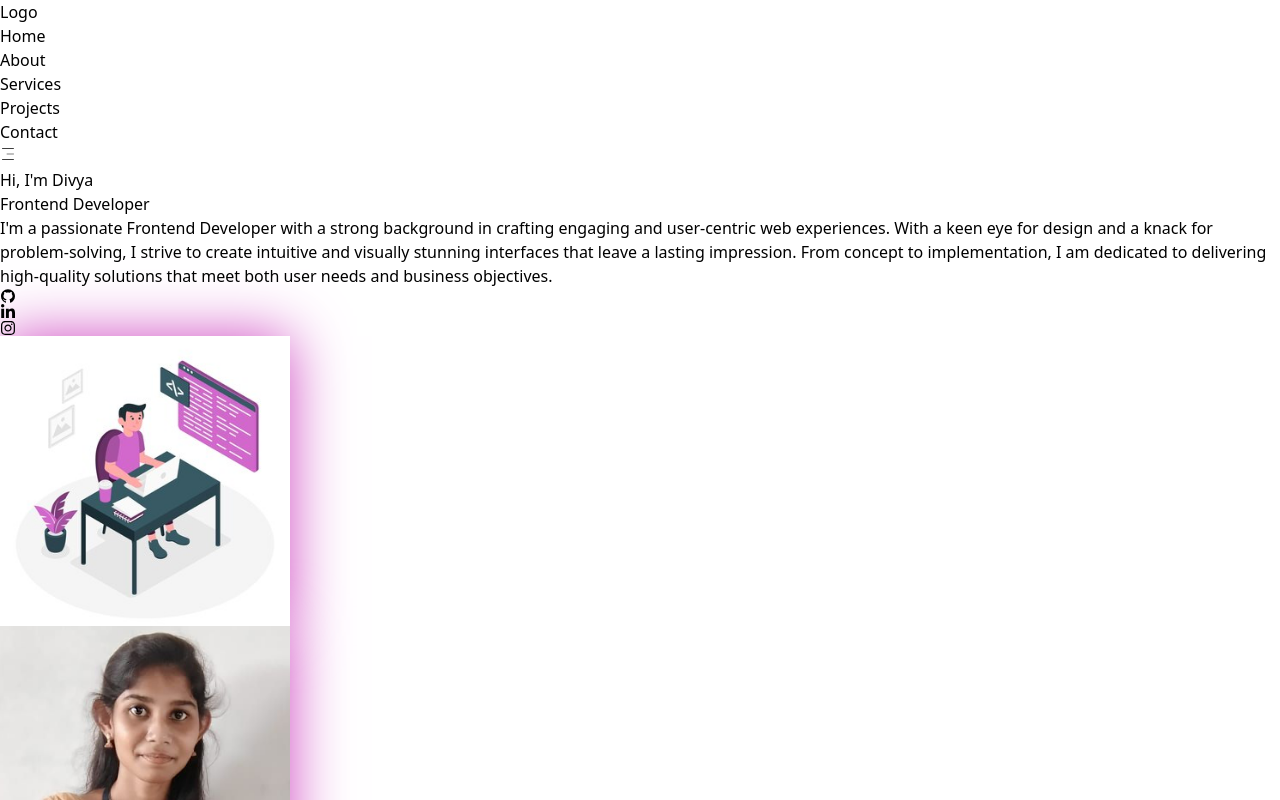
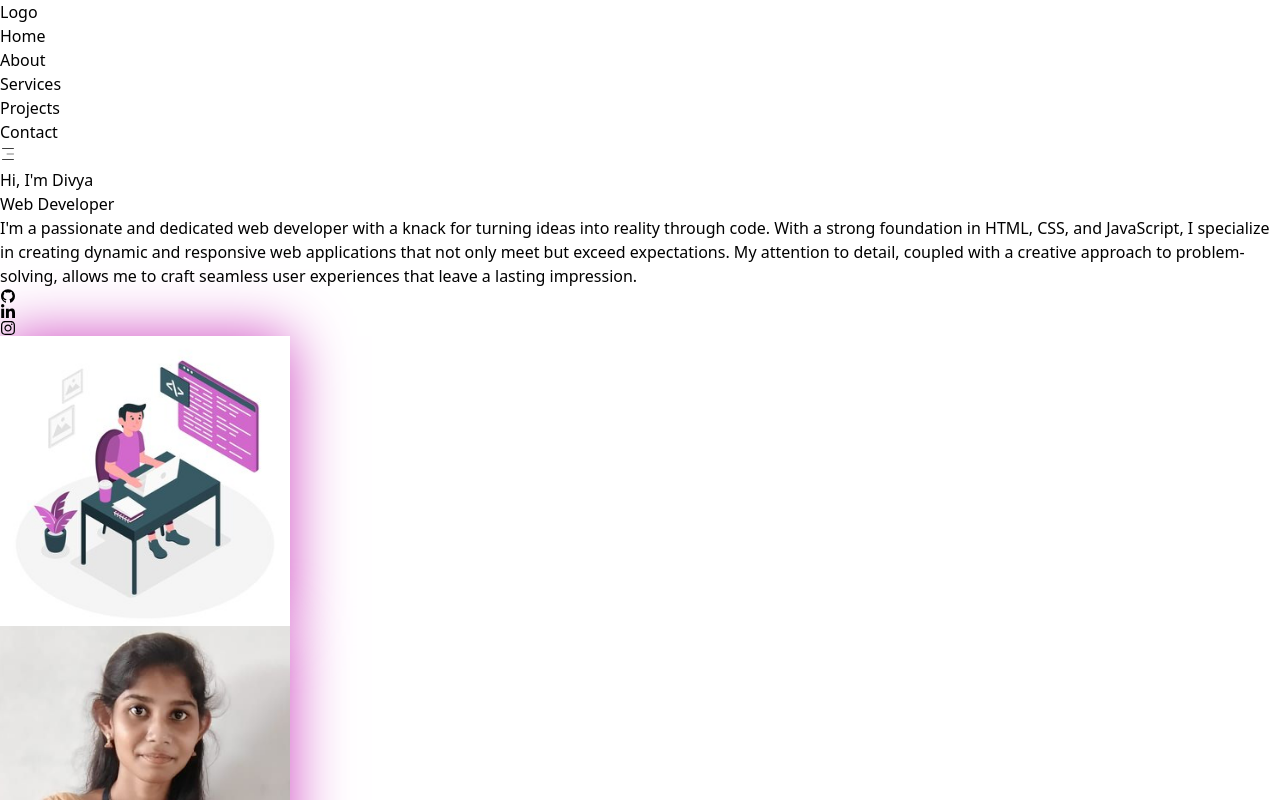
Before and after one commit to DivyaG7/Portfolio, a React (Vite) app: page / in a window 1280 px wide. Shown: the top 800 px of the page. Built offline with nearby package versions, Linux system fonts and the light colour scheme.

Commit message:
first commit

```diff
--- a/src/Components/About.jsx
+++ b/src/Components/About.jsx
@@ -19,9 +19,8 @@ const About = () => {
       <img data-aos="fade-down" src={img2} width={290} height={290} className='rounded border-2 p-1 border-fuchsia-500 img_glow' alt='' />
       <div className="h-full lg:py-40 flex flex-col justify-center lg:items-start items-center text-white">
         <h1 data-aos="fade-right" className="text-[52px] font-semibold mb-8 leading-normal text-fuchsia-500 uppercase">About me</h1>
-        <p data-aos="fade-left">I am driven by my love for coding and my enthusiasm for staying at the forefront of web development trends. With a focus on continuous learning, I am always eager to expand my skill set and explore new technologies. My goal is to contribute to projects that make a meaningful impact and push the boundaries of what is possible in the digital realm.
-
-</p>
+        {/* <p data-aos="fade-left">I am driven by my love for coding and my enthusiasm for staying at the forefront of web development trends. With a focus on continuous learning, I am always eager to expand my skill set and explore new technologies. My goal is to contribute to projects that make a meaningful impact and push the boundaries of what is possible in the digital realm.</p> */}
+        <p data-aos="fade-left">I thrive on challenges and constantly seek to expand my knowledge and skill set in the ever-evolving field of web development. Whether it's building sleek and intuitive user interfaces or optimizing backend processes for maximum efficiency, I'm always up for the task. With a commitment to staying abreast of the latest technologies and trends, I strive to deliver innovative solutions that push the boundaries of what's possible on the web. Let's collaborate and bring your digital vision to life!</p>
         <div className="flex mt-8 gap-2">
           <div className="flex items-center justify-center">
             <div className="flex space-x-2">
--- a/src/Components/Banner.jsx
+++ b/src/Components/Banner.jsx
@@ -18,8 +18,9 @@ const Banner = () => {
     <div className="lg:px-56 px-10 lg:py-0 py-20 text-center gap-5 lg-text-start flex lg:flex-row flex-col-reverse justify-between lg:gap-28 items-center">
         <div className="h-full lg:py-40 flex flex-col justify-center mb-8 lg:items-start items-center text-white">
             <h1 data-aos="fade-right" className="text-[52px] font-semibold leading-normal">Hi, I'm Divya</h1>
-            <h2 data-aos="fade-right" className='mb-8'><span className='text-[32px] font-semibold text-fuchsia-500'>Frontend Developer</span></h2>
-            <p data-aos="fade-left" >I'm a passionate Frontend Developer with a strong background in crafting engaging and user-centric web experiences. With a keen eye for design and a knack for problem-solving, I strive to create intuitive and visually stunning interfaces that leave a lasting impression. From concept to implementation, I am dedicated to delivering high-quality solutions that meet both user needs and business objectives.</p>
+            <h2 data-aos="fade-right" className='mb-8'><span className='text-[32px] font-semibold text-fuchsia-500'>Web Developer</span></h2>
+            {/* <p data-aos="fade-left" >I'm a passionate Frontend Developer with a strong background in crafting engaging and user-centric web experiences. With a keen eye for design and a knack for problem-solving, I strive to create intuitive and visually stunning interfaces that leave a lasting impression. From concept to implementation, I am dedicated to delivering high-quality solutions that meet both user needs and business objectives.</p> */}
+            <p data-aos="fade-left" >I'm a passionate and dedicated web developer with a knack for turning ideas into reality through code. With a strong foundation in HTML, CSS, and JavaScript, I specialize in creating dynamic and responsive web applications that not only meet but exceed expectations. My attention to detail, coupled with a creative approach to problem-solving, allows me to craft seamless user experiences that leave a lasting impression.</p>
             <div className="flex mt-8 gap-2">
                 <div className="flex items-center justify-center">
                     <div className="flex space-x-2">
```
